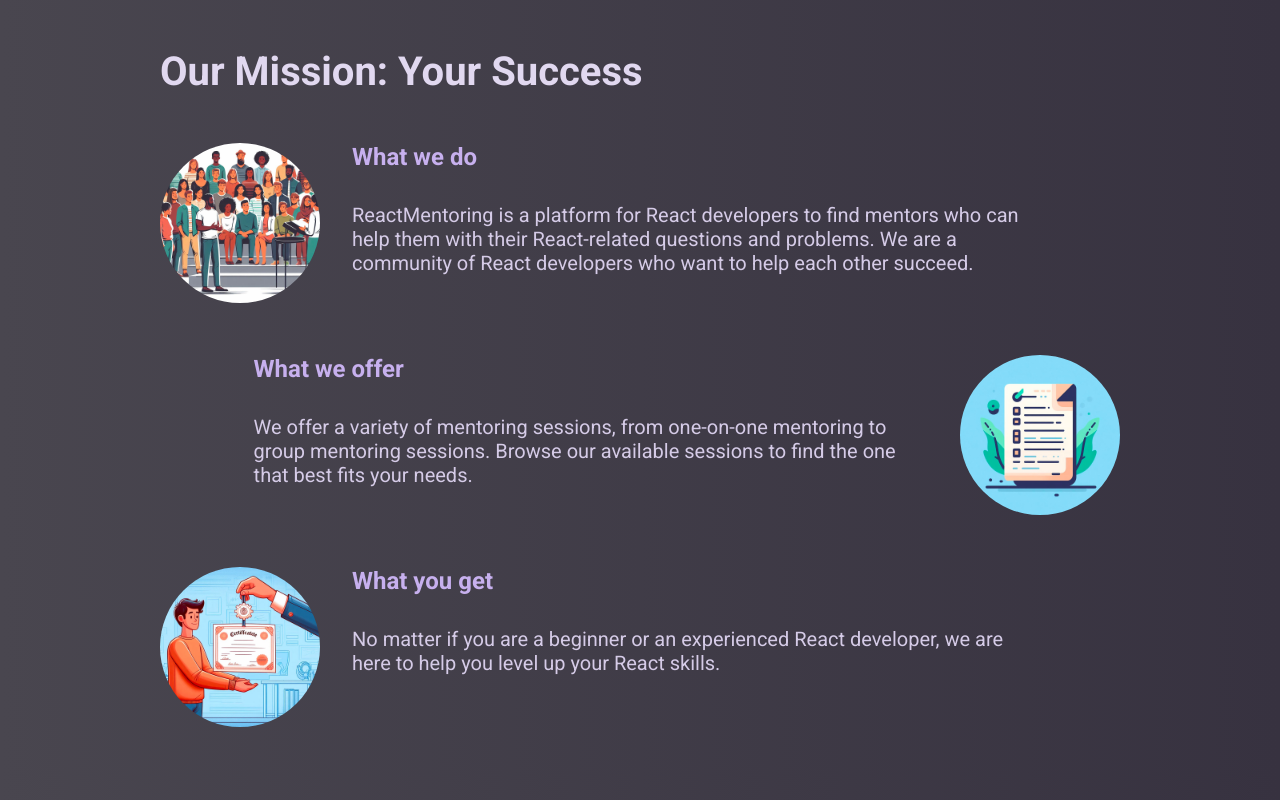
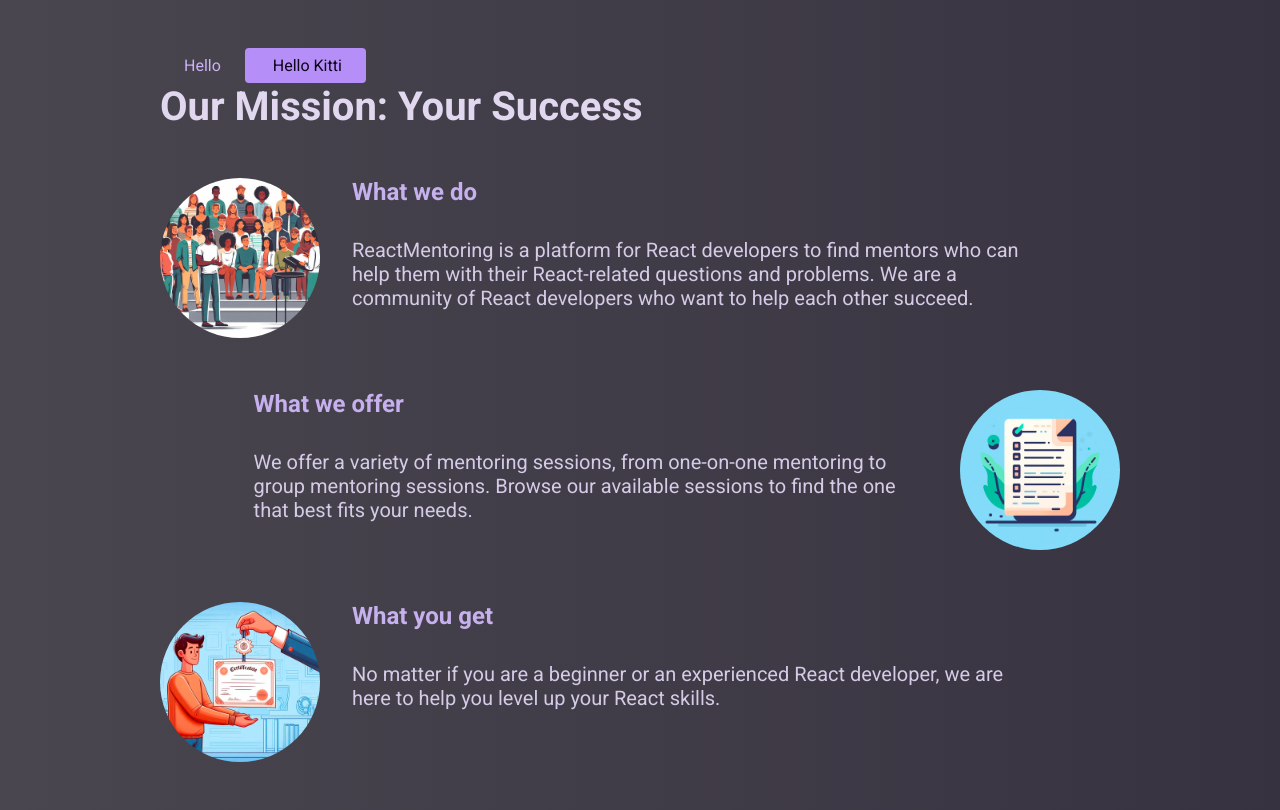
Before and after one commit to Sergii-Osedchuk/final-tsproject, a React (Vite) app: page / in a window 1280 px wide. Built offline with nearby package versions, Linux system fonts and the light colour scheme.

Commit message:
add reusable component Input

```diff
--- a/src/UI/Button.tsx
+++ b/src/UI/Button.tsx
@@ -1,22 +1,27 @@
-import { FC, ComponentPropsWithoutRef } from 'react';
+import { FC, ComponentPropsWithoutRef, ReactNode } from 'react';
 import { type LinkProps, Link } from 'react-router-dom';
 
-type ButtonProps = ComponentPropsWithoutRef<'button'> & { to?: never, textOnly: boolean };
-type LinkProp = LinkProps & { to: string, textOnly: boolean };
+type BaseProps = {
+  textOnly: boolean,
+  children: ReactNode
+}
+
+type ButtonProps = ComponentPropsWithoutRef<'button'> & BaseProps & { to?: never};
+type LinkProp = LinkProps & BaseProps & { to: string};
 
 function isLinkProps(props: ButtonProps | LinkProp): props is LinkProp {
   return 'to' in props;
 }
 
 
-const Button: FC<ButtonProps | LinkProp> = ({ ...props }) => {
+const Button: FC<ButtonProps | LinkProp> = (props) => {
   let name;
   props.textOnly ?  name = 'button button--text-only': name = 'button';
   if (isLinkProps(props)) {
-    return <Link className={name} {...props}/>
+    return <Link className={name} {...props}> {props.children} </Link>
   }
   return (
-    <button className={name} {...props}></button>
+    <button className={name} {...props}>{props.children}</button>
   );
 }
 
--- a/src/pages/Home.tsx
+++ b/src/pages/Home.tsx
@@ -1,10 +1,13 @@
 import studentsImg from '../assets/students.jpg';
 import listImg from '../assets/list.jpg';
 import certificateImg from '../assets/certificate.jpg';
+import Button from '../UI/Button';
 
 export default function HomePage() {
   return (
     <main id="home-page">
+      <Button textOnly={true}>Hello</Button>
+      <Button textOnly={false} to='/sessions'>Hello Kitti</Button>
       <h2>Our Mission: Your Success</h2>
       <section>
         <img src={studentsImg} alt="A group of students" />
```
Also changed, not shown: src/UI/Input.tsx (+14 -0 lines).
